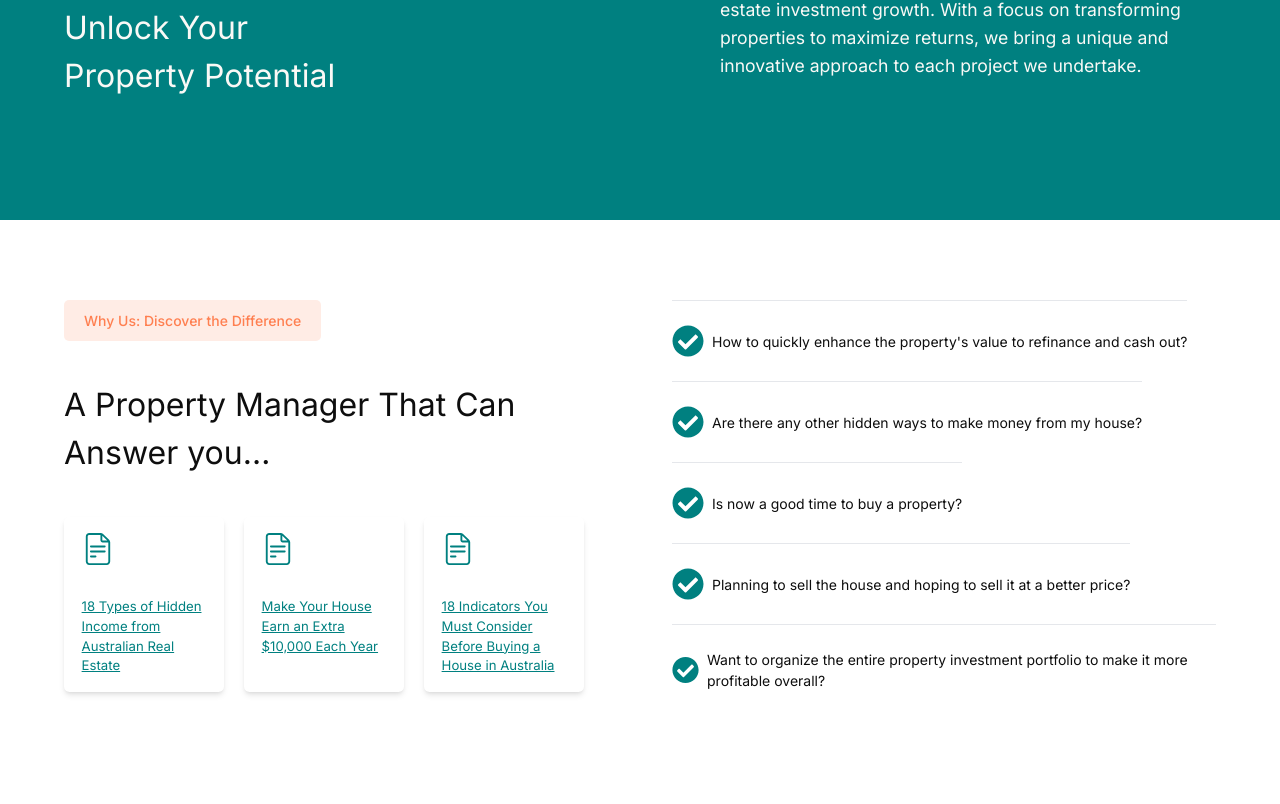
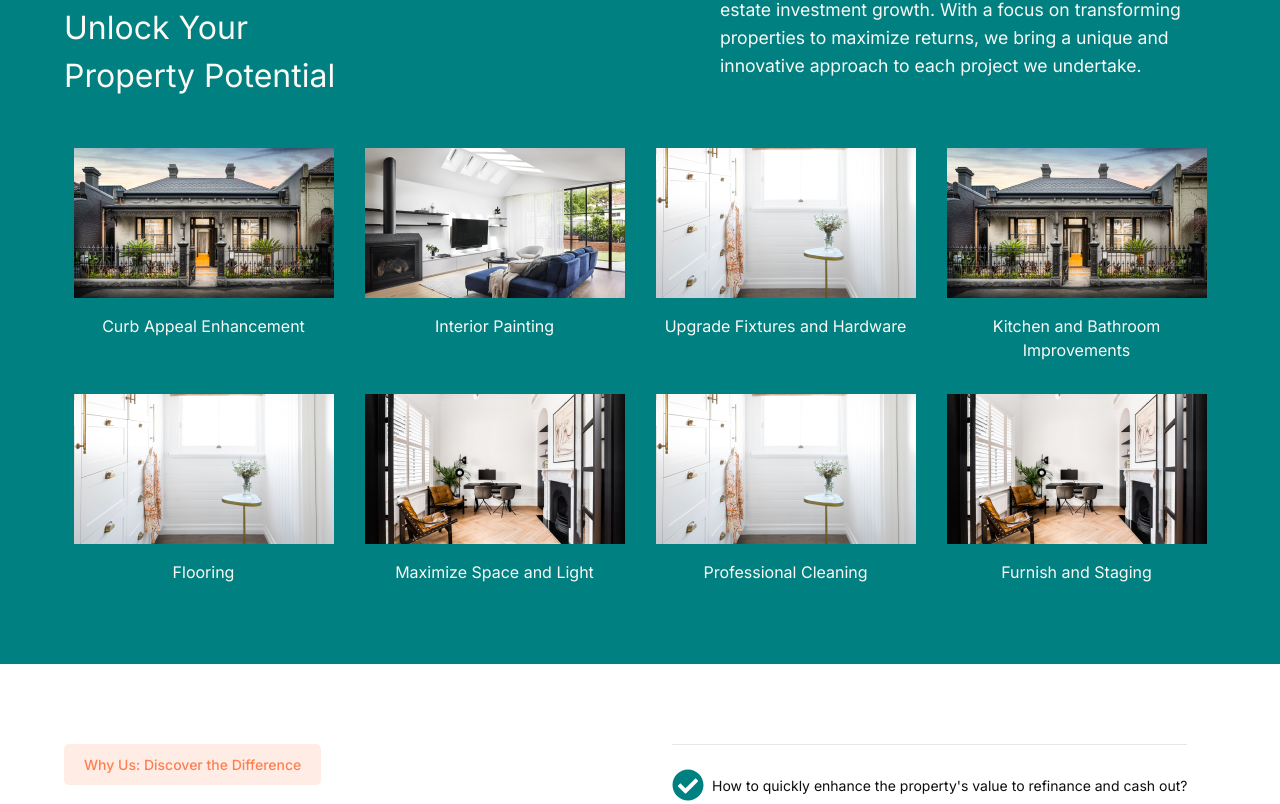
Before and after one commit to muhammadrazaq33/realstate2, a Next.js app: page / in a window 1280 px wide. Shown: the part 908-1712 px from the top of the page. Built offline with nearby package versions, Linux system fonts and the light colour scheme.

Commit message:
UnlockCards is ready

```diff
--- a/app/Components/Cards/UnlockCards.js
+++ b/app/Components/Cards/UnlockCards.js
@@ -8,7 +8,7 @@ const UnlockCards = ({ UCards }) => {
         return (
           <article
             key={id}
-            className="flex flex-col items-center justify-center gap-4"
+            className="sm:w-full max-w-[25.25rem] mx-auto flex flex-col items-center gap-4 text-center"
           >
             <img src={img} alt="" />
             <p className="text-[#FAF9F6] text-[1rem]">{text}</p>
--- a/app/Components/Unlock.js
+++ b/app/Components/Unlock.js
@@ -5,7 +5,7 @@ import { UCards } from "../Data.js";
 const Unlock = () => {
   return (
     <div className="bg-[#008080]">
-      <section className="py-[5rem] flex flex-col gap-10">
+      <section className="py-[5rem] flex flex-col gap-12">
         {/* Title --------> */}
         <div className="md:flex justify-between items-start gap-8">
           <article className="flex flex-col gap-6 md:gap-5 items-start">
@@ -27,8 +27,8 @@ const Unlock = () => {
           </article>
         </div>
         {/* Unlock Cards --------------> */}
-        <div className="grid grid-cols-4 gap-4">
-          {/* <UnlockCards UCards={UCards} /> */}
+        <div className="w-full grid lg:grid-cols-4 md:grid-cols-3 sm:grid-cols-2 grid-cols-1 gap-x-3  gap-y-8">
+          <UnlockCards UCards={UCards} />
         </div>
       </section>
     </div>
```
